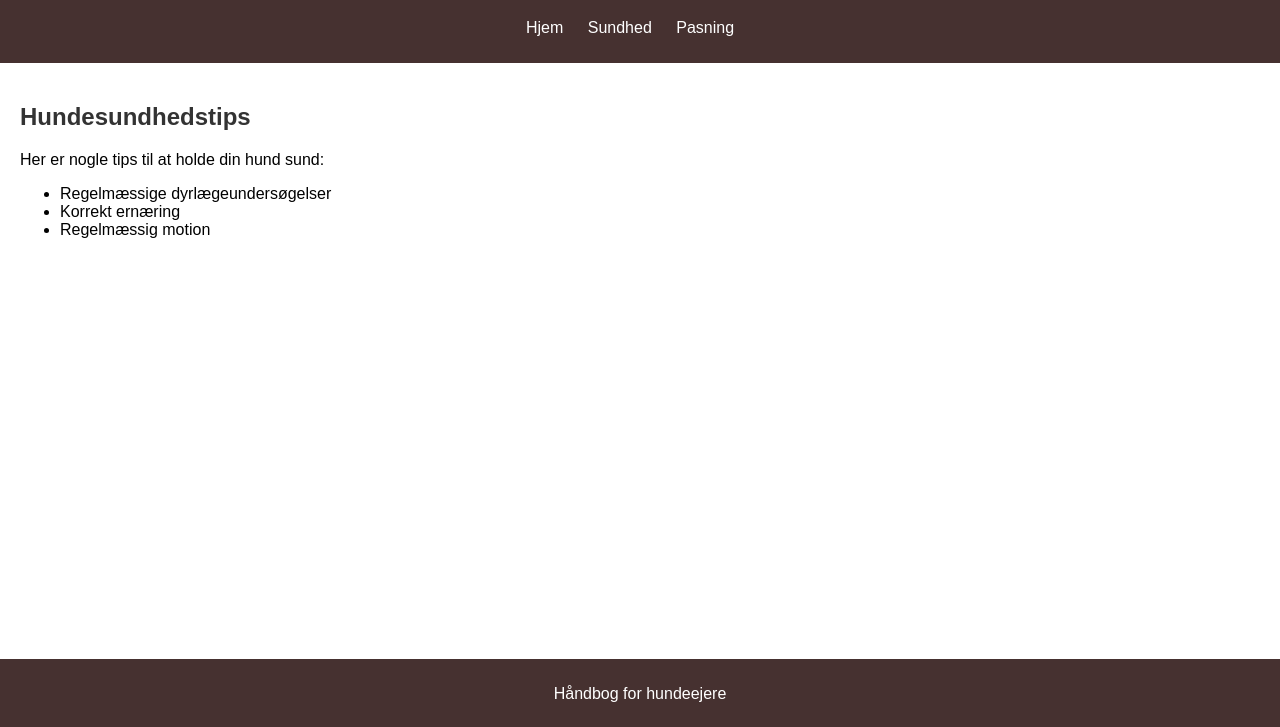
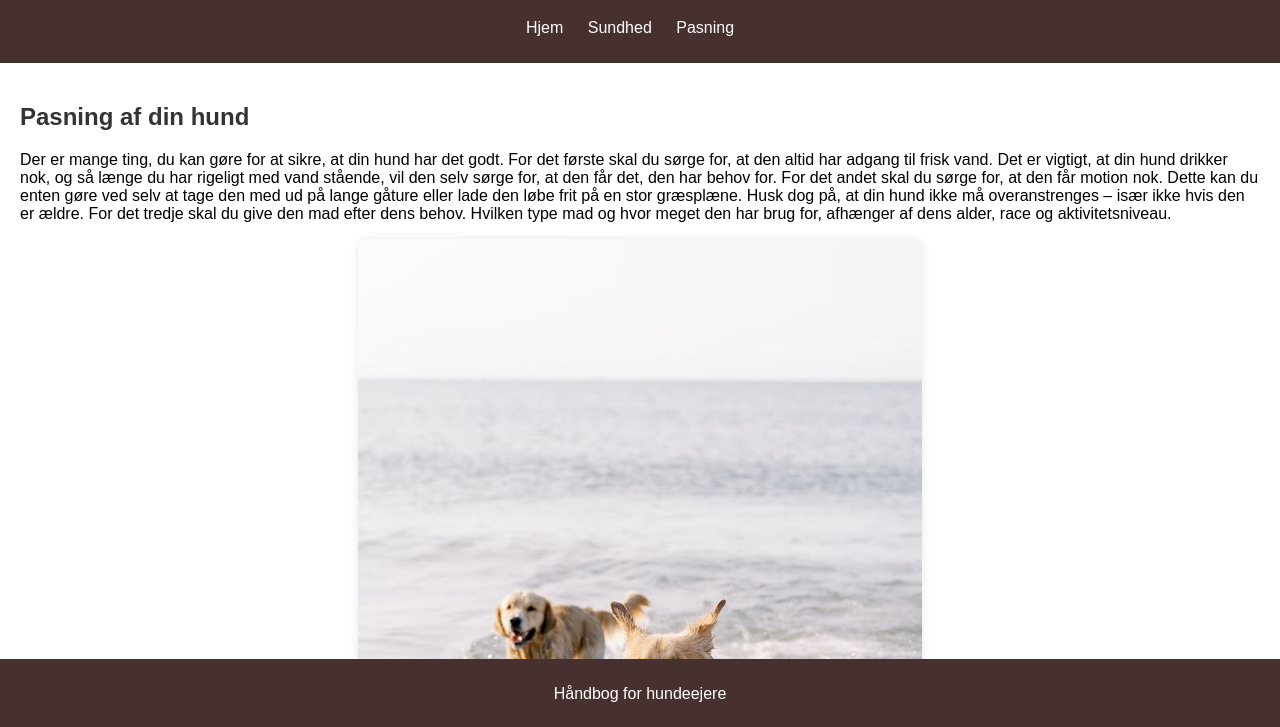
Before and after one commit to PaulinaJulieta/dogs, a plain HTML site: page pasning.html in a window 1280 px wide. Shown: the part 71-798 px from the top of the page. Drawn offline with Linux system fonts and the light colour scheme.

Commit message:
billeder tilføjet

```diff
--- a/pasning.html
+++ b/pasning.html
@@ -19,13 +19,16 @@
     </header>
     <main>
         <section>
-            <h2>Hundesundhedstips</h2>
-            <p>Her er nogle tips til at holde din hund sund:</p>
-            <ul>
-                <li>Regelmæssige dyrlægeundersøgelser</li>
-                <li>Korrekt ernæring</li>
-                <li>Regelmæssig motion</li>
-            </ul>
+            <h2>Pasning af din hund</h2>
+            <p>Der er mange ting, du kan gøre for at sikre, at din hund har det godt.
+                For det første skal du sørge for, at den altid har adgang til frisk vand.
+                Det er vigtigt, at din hund drikker nok, og så længe du har rigeligt med vand stående,
+                vil den selv sørge for, at den får det, den har behov for. For det andet skal du sørge for,
+                at den får motion nok. Dette kan du enten gøre ved selv at tage den med ud på lange gåture
+                eller lade den løbe frit på en stor græsplæne. Husk dog på, at din hund ikke må overanstrenges –
+                især ikke hvis den er ældre. For det tredje skal du give den mad efter dens behov. Hvilken type mad og
+                hvor meget den har brug for, afhænger af dens alder, race og aktivitetsniveau.</p>
+            <img src="hunde.jpg" alt="billede af hund som løber">
         </section>
     </main>
     <footer>
```
Also changed, not shown: index.html (+1 -1 lines), hund1.jpg (added).
